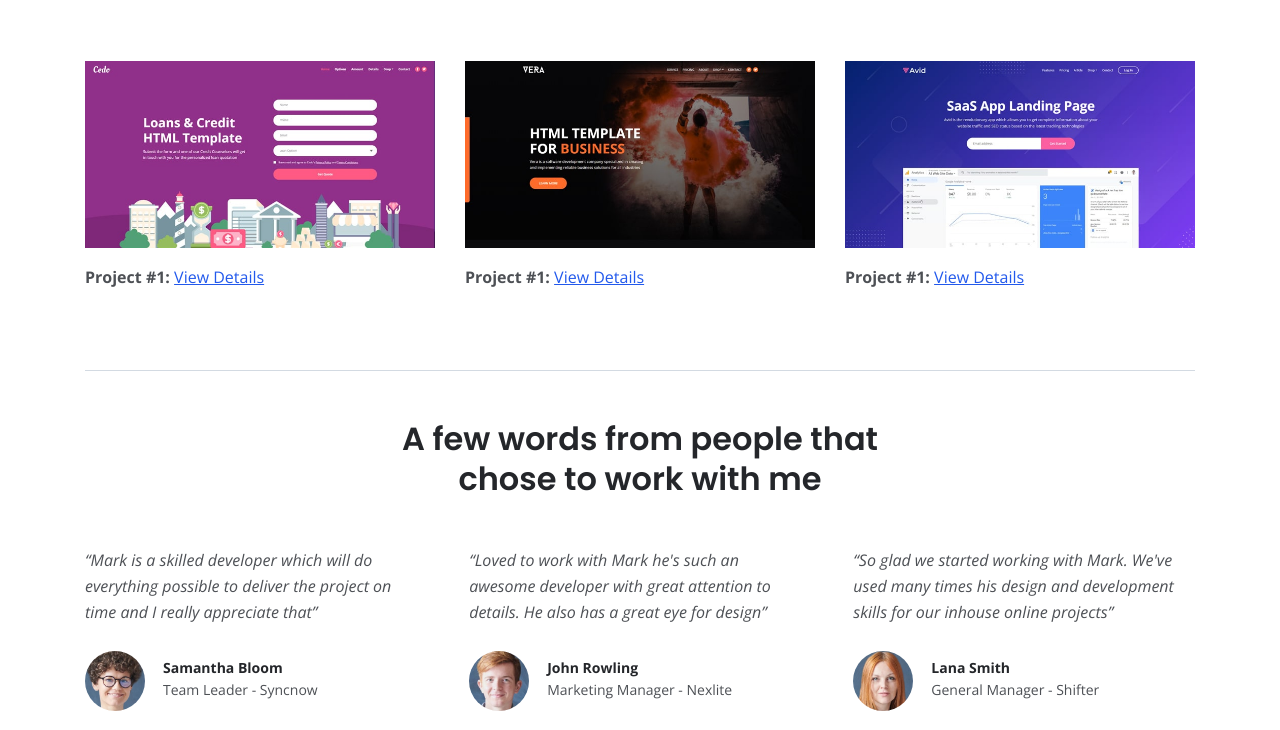
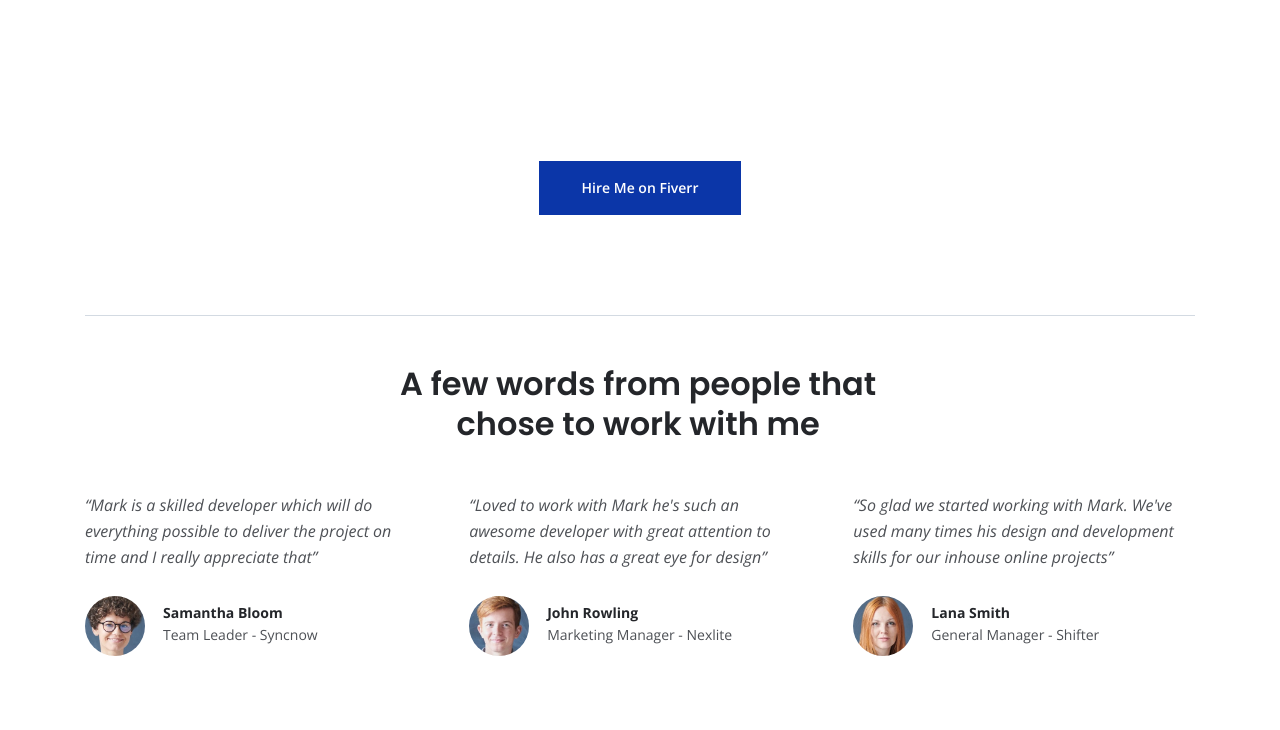
Before and after one commit to zaidhussain2k6/danishaikh, a plain HTML site: page index.html in a window 1280 px wide. Shown: the part 6310-7040 px from the top of the page. Drawn offline with nearby package versions, Linux system fonts and the light colour scheme.

Commit message:
Fiverr BTN Added

```diff
--- a/css/styles.css
+++ b/css/styles.css
@@ -1256,6 +1256,10 @@ a:hover.back-to-top {
 		height: 700px;
 	}
 
+	#fiver-btn {
+		margin-bottom: 100px;
+		margin-top: 100px;
+	}
 	.split .text-container {
 		width: 460px;
 		margin-left: 5rem;
--- a/index.html
+++ b/index.html
@@ -304,41 +304,13 @@
                     </div> <!-- end of text-container -->
                 </div> <!-- end of col -->
             </div> <!-- end of row -->
+
+
+            <div class="flex text-center items-center" id="fiver-btn">            <a class="btn-solid-lg page-scroll" target="_blank" href="https://www.fiverr.com/s/EWV6rK">Hire Me on Fiverr</a>
+            </div>
+
             <div class="row">
-                <div class="col-lg-4">
-                    <div class="text-container">
-                        <div class="image-container">
-                            <a href="project.html">
-                                <img class="img-fluid" src="images/work-4.jpg" alt="alternative">
-                            </a>
-                        </div> <!-- end of image-container -->
-                        <p><strong>Project #1: </strong><a class="blue" href="project.html">View Details</a></p>
-                    </div> <!-- end of text-container -->
-                </div> <!-- end of col -->
-                <div class="col-lg-4">
-                    <div class="text-container">
-                        <div class="image-container">
-                            <a href="project.html">
-                                <img class="img-fluid" src="images/work-5.jpg" alt="alternative">
-                            </a>
-                        </div> <!-- end of image-container -->
-                        <p><strong>Project #1: </strong><a class="blue" href="project.html">View Details</a></p>
-                    </div> <!-- end of text-container -->
-                </div> <!-- end of col -->
-                <div class="col-lg-4">
-                    <div class="text-container">
-                        <div class="image-container">
-                            <a href="project.html">
-                                <img class="img-fluid" src="images/work-6.jpg" alt="alternative">
-                            </a>
-                        </div> <!-- end of image-container -->
-                        <p><strong>Project #1: </strong><a class="blue" href="project.html">View Details</a></p>
-                    </div> <!-- end of text-container -->
-                </div> <!-- end of col -->
-            </div> <!-- end of row -->
-        </div> <!-- end of container -->
-    </div> <!-- end of basic-4 -->
-    <!-- end of works -->
+
 
 
     <!-- Section Divider -->
@@ -413,7 +385,7 @@
         </div> <!-- end of container -->
     </div> <!-- end of cards-1 -->
     <!-- end of testimonials -->
-
+</div>
 
     <!-- Section Divider -->
     <div class="container">
```
